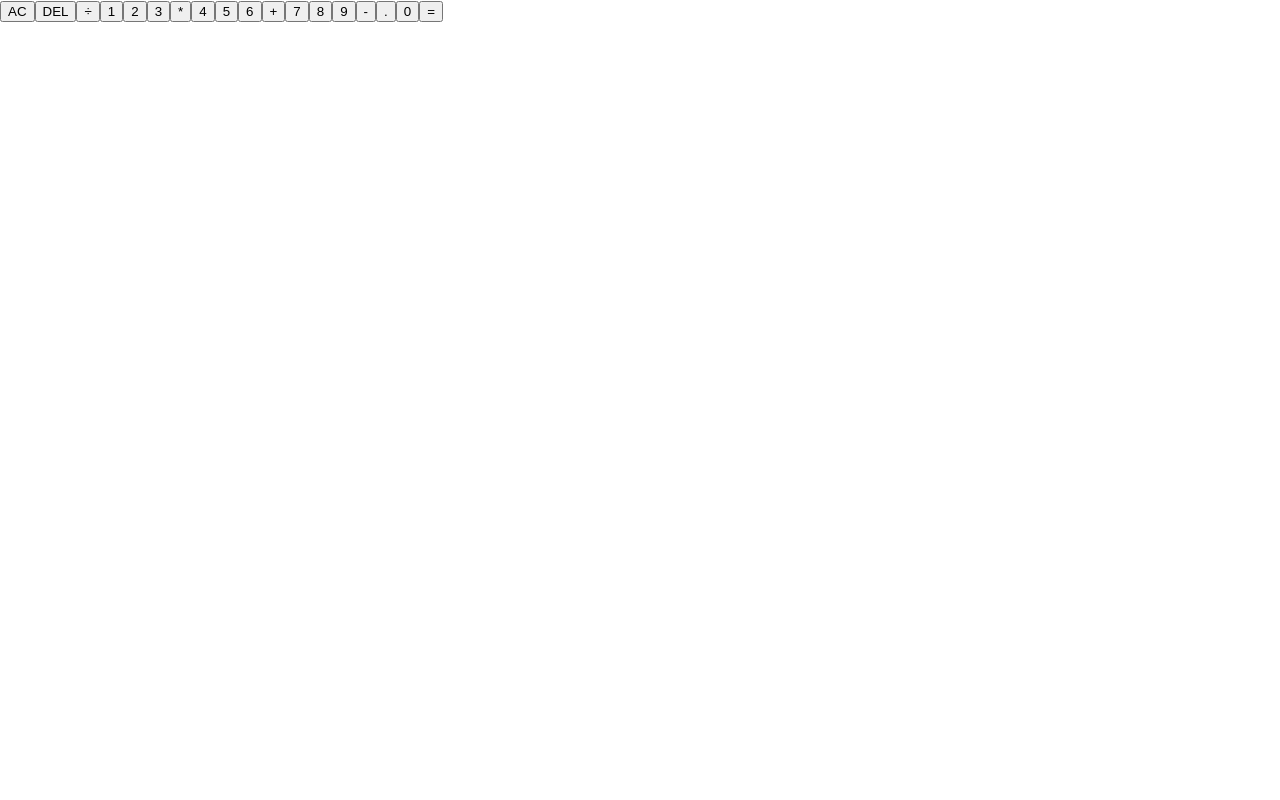
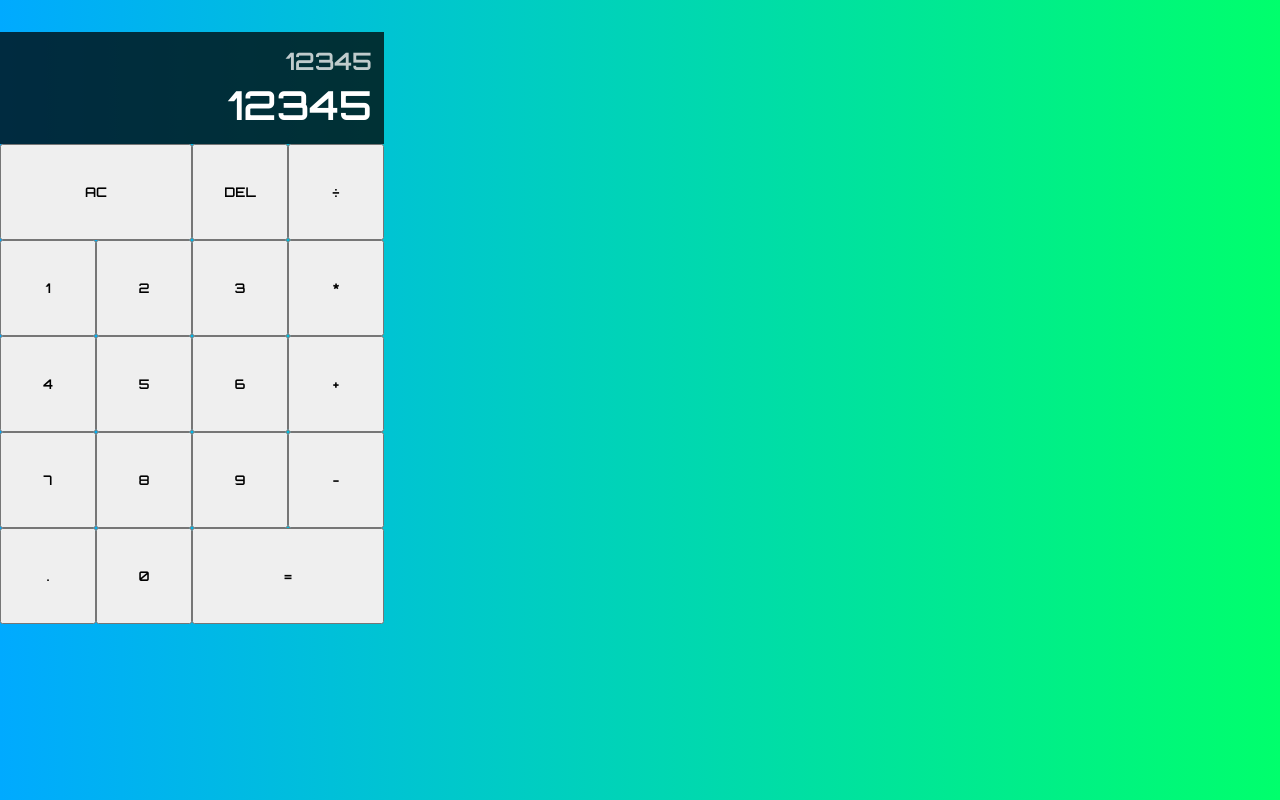
Before and after one commit to Metranohm/react-calculator, a React (Create React App) app: page / in a window 1280 px wide. Built offline with nearby package versions, Linux system fonts and the light colour scheme.

Commit message:
add background and buttons

```diff
--- a/public/index.html
+++ b/public/index.html
@@ -9,6 +9,9 @@
       name="description"
       content="Web site created using create-react-app"
     />
+    <link rel="preconnect" href="https://fonts.googleapis.com">
+<link rel="preconnect" href="https://fonts.gstatic.com" crossorigin>
+<link href="https://fonts.googleapis.com/css2?family=Orbitron:wght@600&family=Rajdhani&display=swap" rel="stylesheet">
     <link rel="apple-touch-icon" href="%PUBLIC_URL%/logo192.png" />
     <!--
       manifest.json provides metadata used when your web app is installed on a
--- a/src/App.css
+++ /dev/null
@@ -1,38 +0,0 @@
-.App {
-  text-align: center;
-}
-
-.App-logo {
-  height: 40vmin;
-  pointer-events: none;
-}
-
-@media (prefers-reduced-motion: no-preference) {
-  .App-logo {
-    animation: App-logo-spin infinite 20s linear;
-  }
-}
-
-.App-header {
-  background-color: #282c34;
-  min-height: 100vh;
-  display: flex;
-  flex-direction: column;
-  align-items: center;
-  justify-content: center;
-  font-size: calc(10px + 2vmin);
-  color: white;
-}
-
-.App-link {
-  color: #61dafb;
-}
-
-@keyframes App-logo-spin {
-  from {
-    transform: rotate(0deg);
-  }
-  to {
-    transform: rotate(360deg);
-  }
-}
--- a/src/App.js
+++ b/src/App.js
@@ -1,12 +1,11 @@
-import logo from './logo.svg';
-import './App.css';
+import "./styles.css";
 
 function App() {
   return (
     <div className='calculator-grid'>
       <div className='output'>
-        <div className='previous-operand'></div>
-        <div className='current-operand'></div>
+        <div className='previous-operand'>12345</div>
+        <div className='current-operand'>12345</div>
       </div>
       <button className='span-two'>AC</button>
       <button >DEL</button>
--- /dev/null
+++ b/src/styles.css
@@ -0,0 +1,42 @@
+*, *::before, *::after {
+  box-sizing: border-box;
+  font-family: 'orbitron', sans-serif;
+}
+
+body {
+  margin: 0;
+  background: linear-gradient(to right, #00AAFF, #00FF6C);
+}
+
+.calculator-grid {
+  display: grid;
+  margin-top: 2rem;
+  grid-template-columns: repeat(4, 6rem);
+  grid-template-rows: minmax(7rem, auto) repeat(5, 6rem);
+}
+
+.span-two {
+  grid-column: span 2;
+}
+
+.output {
+  grid-column: 1 / -1;
+  background-color: rgba(0, 0, 0, .75);
+  display: flex;
+  flex-direction: column;
+  align-items: flex-end;
+  justify-content: space-around;
+  padding: .75rem;
+  word-wrap: break-word;
+  word-break: break-all
+}
+
+.output .previous-operand {
+  color: rgba(255, 255, 255, .75);
+  font-size: 1.5rem;
+}
+
+.output .current-operand {
+  color: white;
+  font-size: 2.5rem;
+}
```
